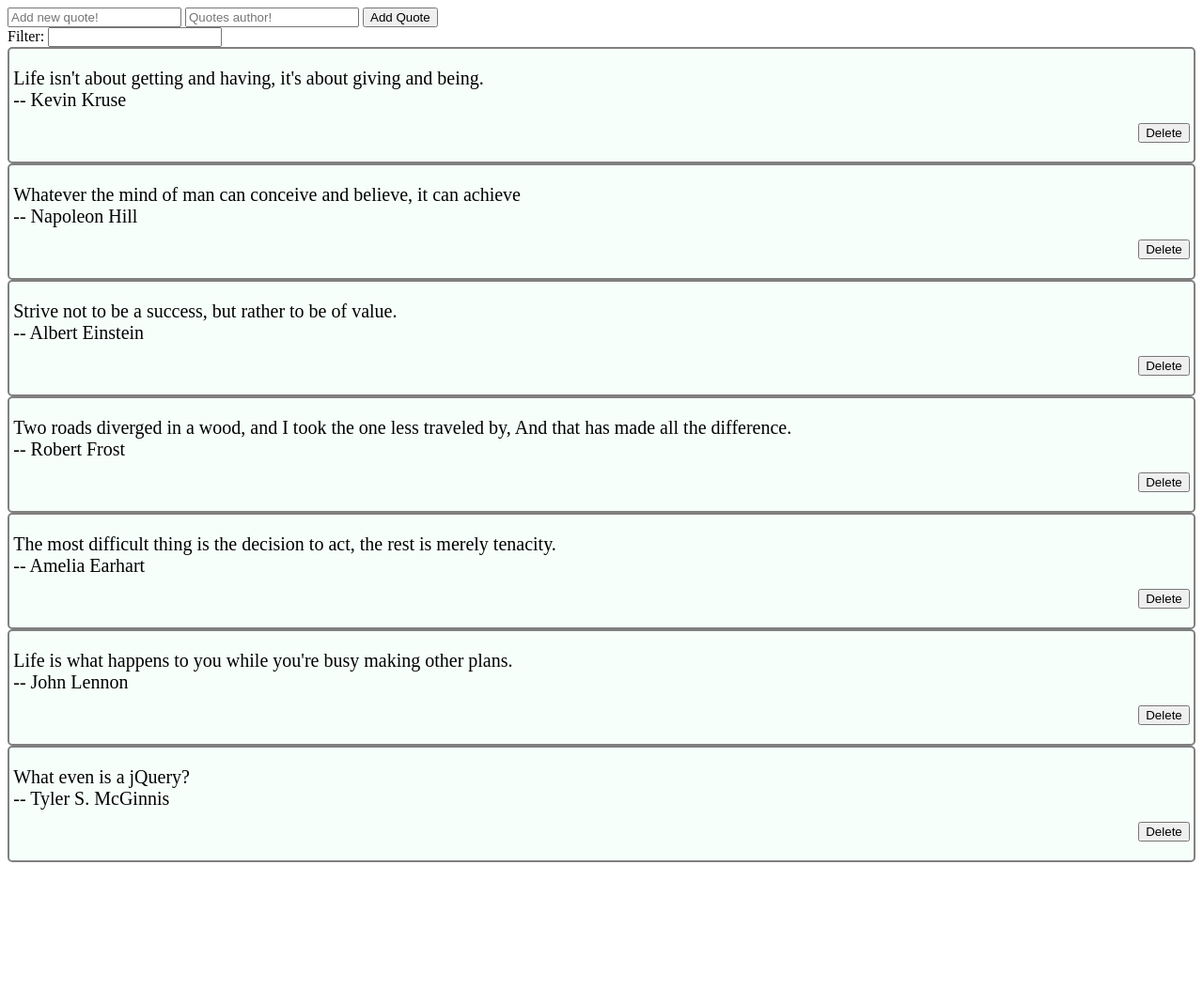
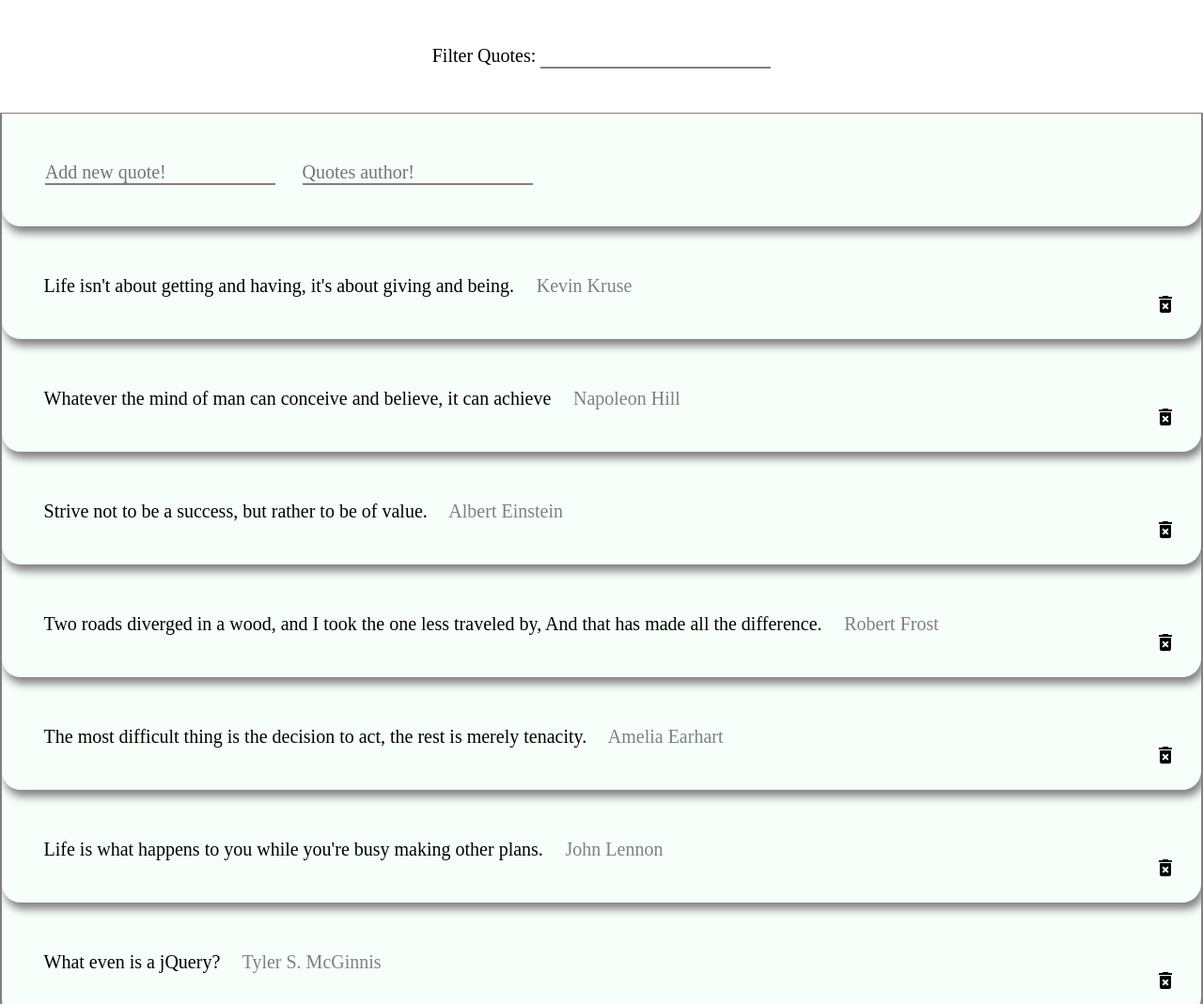
Before and after one commit to bfletcherbiggs/quoteList, a plain HTML site: page index.html in a window 1280 px wide. Shown: the top 1069 px of the page at 94% size. Before the commit the page ends 926 px from the top, so only its background shows below. Drawn offline with nearby package versions, Linux system fonts and the light colour scheme.

Commit message:
css done

```diff
--- a/JS/services.js
+++ b/JS/services.js
@@ -15,7 +15,7 @@ angular.module('quoteList').service("mainSrv",function(){
 
   this.addData = function(newQuote){
   if(newQuote.text && newQuote.author){
-    quotes.push(newQuote);
+    quotes.unshift(newQuote);
     return true;
   }
   return false;
--- a/index.html
+++ b/index.html
@@ -1,34 +1,48 @@
 <!DOCTYPE html>
 <html ng-app="quoteList">
+
 <head>
     <meta charset="utf-8">
     <title>test</title>
     <link rel="stylesheet" href="styles.css">
+    <link href="https://fonts.googleapis.com/icon?family=Material+Icons" rel="stylesheet">
 </head>
+
 <body ng-controller="mainCtrl">
-    <input type="text" placeholder="Add new quote!" ng-model='newQuoteText'>
+    <!-- <input type="text" placeholder="Add new quote!" ng-model='newQuoteText'>
     <input type="text" placeholder="Quotes author!" ng-model='newQuoteAuthor'>
-  <button ng-click="addQuote()">Add Quote</button>
+    <button ng-click="addQuote()">Add Quote</button> -->
+    <div class="container filter">
       <div>
-    Filter: <input type="text" ng-model='filterText'/>
+        Filter Quotes: <input type="text" ng-model='filterText' />
+      </div>
+    </div>
+    <div class="parent">
+        <div class="container">
+            <div class="left-container">
+              <i class="material-icons">&#xE244;</i><input type="text" placeholder="Add new quote!" ng-model='newQuoteText'>  <i class="material-icons">&#xE244;</i>
+              <input class="author" type="text" placeholder="Quotes author!" ng-model='newQuoteAuthor'>
+            </div>
+            <div class="right-container">
+              <button ng-click="addQuote()"><i class="material-icons">&#xE146;</i></button>
+            </div>
         </div>
         <div class="container" ng-repeat="quote in quotes | filter: filterText">
             <div class="left-container">
-        <div class="text">{{quote.text}}</div>
-        <div class="author"> -- {{quote.author}}</div>
+                <div class="text"><i class="material-icons">&#xE244;</i>{{quote.text}}<i class="material-icons">&#xE244;</i><span class="author">     {{quote.author}}</span>
+                </div>
             </div>
             <div class="right-container">
-          <button ng-click = "deleteMe(quote.text)">Delete</button>
+                <button ng-click="deleteMe(quote.text)"><i class="material-icons">delete_forever</i></button>
+            </div>
+        </div>
     </div>
 
-
-
-      </div>
-    </div>
 
     <script src="https://ajax.googleapis.com/ajax/libs/angularjs/1.6.1/angular.js"></script>
     <script type="text/javascript" src="JS/app.js"></script>
     <script type="text/javascript" src="JS/mainCtrl.js"></script>
     <script type="text/javascript" src="JS/services.js"></script>
 </body>
+
 </html>
--- a/styles.css
+++ b/styles.css
@@ -1,23 +1,56 @@
+*{
+  border-style:border-box;
+  margin: 0 auto;
+  padding: 0;
+}
+body{
+  background-color: #F7FFFB;
+}
+button{
+  border:none;
+  background: none;
+}
+input{
+  border:none;
+  background:none;
+  border-bottom: 2px solid gray;
+  font-size:20px;
+  font-family: serif;
+}
+.filter.container{
+  border-radius: 0px;
+  background-color: white;
+  /*box-shadow:0px 0px 0px;*/
+  /*z-index: 100;*/
+}
+.parent {
+  border-top: 1px solid gray;
+  background-color: #F7FFFB;
+  padding-bottom: 20px;
+  border-left: 2px solid gray;
+  border-right: 2px solid gray;
+}
 .container{
+  border-bottom-left-radius:20px;
+  border-bottom-right-radius: 20px;
+
   flex-direction: row;
-  background-color: #F7FFFB;
   height:10vh;
-  border: 2px solid gray;
-  border-radius: 5px;
   padding: 20px 0px;
   font-size: 20px;
   display:flex;
-  justify-content: center;
-
-  /*line-height: 2px;*/
+  align-items: center;
+  /*margin-top: -15px;*/
+  box-shadow:3px 7px 10px gray;
 }
 .left-container{
-  width:95%;
+  width:90%;
+  align-self:center;
 }
 .right-container{
+  align-self: flex-end;
   width: 10%:
-  display:flex;
-  justify-content: flex-end;
-  align-content: flex-end;
-  align-items: flex-end;
 }
+.author{
+  color: gray;
+}
```
Lines whose indentation alone changed are shown as unchanged.
